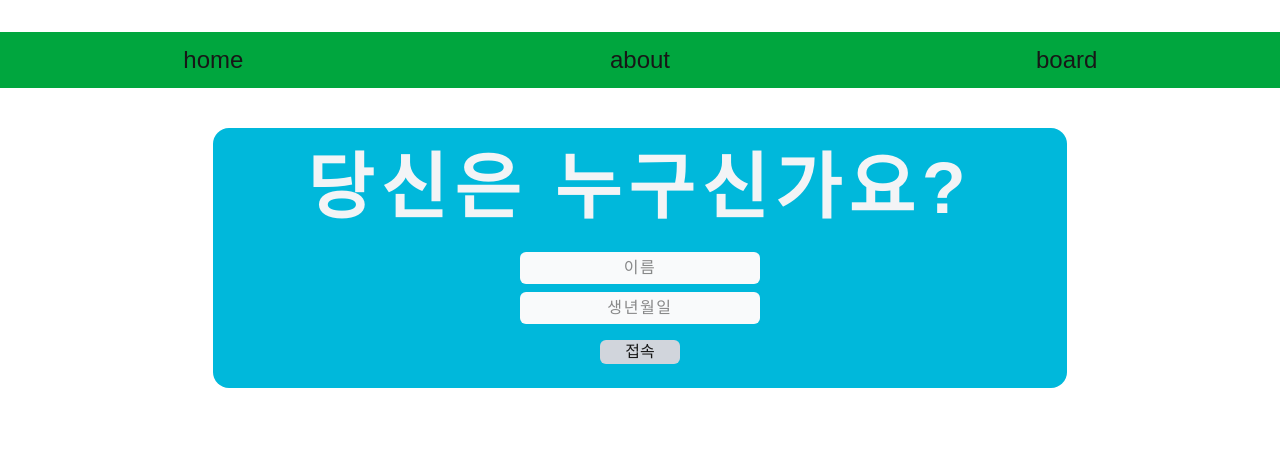
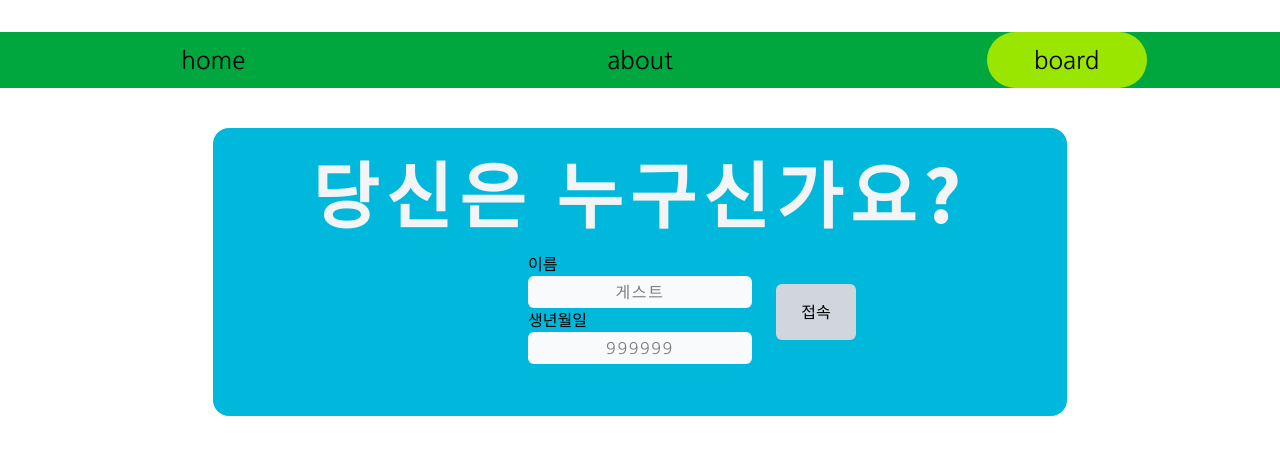
Before and after one commit to yoon-jeong-ho15/yoon-pf, a Next.js app: page /board in a window 1280 px wide. Shown: the top 454 px of the page. Built offline with nearby package versions, Linux system fonts and the light colour scheme.

Commit message:
navbar 에니메이션, 로그인폼

```diff
--- a/src/app/globals.css
+++ b/src/app/globals.css
@@ -1,6 +1,6 @@
 @import "tailwindcss";
 
-:root {
+/* :root {
   --background: #ffffff;
   --foreground: #171717;
 }
@@ -10,7 +10,7 @@
   --color-foreground: var(--foreground);
   --font-sans: var(--font-geist-sans);
   --font-mono: var(--font-geist-mono);
-}
+} */
 
 /* @media (prefers-color-scheme: dark) {
   :root {
@@ -50,7 +50,7 @@
 body {
   background: var(--background);
   color: var(--foreground);
-  font-family: Arial, Helvetica, sans-serif;
+  /* font-family: Arial, Helvetica, sans-serif; */
 }
 
 h1 {
--- a/src/app/layout.tsx
+++ b/src/app/layout.tsx
@@ -1,17 +1,7 @@
 import type { Metadata } from "next";
-import { Geist, Geist_Mono } from "next/font/google";
 import "./globals.css";
+import { nanumGothic } from "@/app/ui/fonts";
 import Navbar from "./ui/navbar";
-
-const geistSans = Geist({
-  variable: "--font-geist-sans",
-  subsets: ["latin"],
-});
-
-const geistMono = Geist_Mono({
-  variable: "--font-geist-mono",
-  subsets: ["latin"],
-});
 
 export const metadata: Metadata = {
   title: "윤정호",
@@ -25,9 +15,7 @@ export default function RootLayout({
 }>) {
   return (
     <html>
-      <body
-        className={`${geistSans.variable} ${geistMono.variable} antialiased`}
-      >
+      <body className={`${nanumGothic.className} antialiased`}>
         <Navbar />
         {children}
       </body>
--- /dev/null
+++ b/src/app/ui/fonts.ts
@@ -0,0 +1,7 @@
+import { Inter } from "next/font/google";
+import { Noto_Sans_KR } from "next/font/google";
+import { Nanum_Gothic } from "next/font/google";
+
+export const inter = Inter({ subsets: ["latin"] });
+export const notoSansKr = Noto_Sans_KR();
+export const nanumGothic = Nanum_Gothic({ weight: ["400", "700"] });
--- /dev/null
+++ b/src/app/ui/login-form.tsx
@@ -0,0 +1,84 @@
+"use client";
+import { useRef, useState } from "react";
+
+export default function LoginForm() {
+  const [username, setUsername] = useState<string>();
+  const [password, setPassword] = useState<string>();
+  const usernameRef = useRef<HTMLInputElement>(null);
+  const passwordRef = useRef<HTMLInputElement>(null);
+
+  const passwordHandler = (input: string) => {
+    const numberOnly = input.replace(/[^0-9]/g, "");
+    console.log("pwd : ", numberOnly);
+    setPassword(numberOnly);
+  };
+
+  return (
+    <div className="flex w-full justify-center items-center">
+      <div
+        className="
+            mt-6 mb-3 w-56
+            flex flex-col
+            justify-around
+            relative"
+      >
+        <div className="w-full">
+          <label>이름</label>
+          <input
+            name="username"
+            placeholder="게스트"
+            value={username}
+            ref={usernameRef}
+            onChange={(e) => setUsername(e.target.value)}
+            onKeyDown={(e) => {
+              if (e.key == "Enter" || e.key === "ArrowDown") {
+                passwordRef.current?.focus();
+              }
+            }}
+            className="
+                bg-gray-50 text-center rounded-md py-1
+                outline-none tracking-widest w-full
+                focus:bg-gray-100
+                focus:text-xl
+                transition-all
+                font-normal"
+          ></input>
+        </div>
+        <div className="w-full">
+          <label>생년월일</label>
+          <input
+            name="pwd"
+            placeholder="999999"
+            value={password}
+            ref={passwordRef}
+            onChange={(e) => passwordHandler(e.target.value)}
+            onKeyDown={(e) => {
+              if (e.key == "ArrowUp") {
+                usernameRef.current?.focus();
+              }
+            }}
+            className="
+                bg-gray-50 text-center rounded-md py-1
+                outline-none tracking-widest w-full
+                focus:bg-gray-100
+                focus:text-xl
+                transition-all
+                font-normal"
+          ></input>
+        </div>
+        <button
+          className="
+              w-20 h-14 rounded-md
+              font-normal
+              bg-gray-300
+              hover:bg-gray-200
+              active:bg-gray-300
+              absolute -right-26 top-8
+              "
+        >
+          접속
+        </button>
+      </div>
+    </div>
+  );
+}
--- a/src/app/ui/login.tsx
+++ b/src/app/ui/login.tsx
@@ -1,81 +1,31 @@
-"use client";
-
-import { useRef, useState } from "react";
+import { notoSansKr } from "@/app/ui/fonts";
+import LoginForm from "./login-form";
 
 export default function Login() {
-  const [username, setUsername] = useState<string>();
-  const [password, setPassword] = useState<string>();
-  const usernameRef = useRef<HTMLInputElement>(null);
-  const passwordRef = useRef<HTMLInputElement>(null);
-
-  const passwordHandler = (input: string) => {
-    const numberOnly = input.replace(/[^0-9]/g, "");
-    console.log("pwd : ", numberOnly);
-    setPassword(numberOnly);
-  };
-
   return (
-    <div className="flex justify-center">
+    <div className={`flex justify-center`}>
       <div
         className="
             flex flex-col
-            w-2/3 py-6
+            w-2/3 pt-7 pb-4
             mt-10
             items-center
             bg-cyan-500
             rounded-2xl
-        "
+            min-h-72"
       >
         <span
-          className="block text-7xl text-gray-100 font-bold
+          className={`
+            block text-7xl
+            text-gray-100
+            ${notoSansKr.className}
+            font-extrabold
             animate-letter-spacing
-            "
+            `}
         >
           당신은 누구신가요?
         </span>
-        <div className="w-60 h-20 mt-6 mb-3 flex flex-col justify-around">
-          <input
-            name="username"
-            placeholder="이름"
-            value={username}
-            ref={usernameRef}
-            onChange={(e) => setUsername(e.target.value)}
-            onKeyDown={(e) => {
-              if (e.key == "Enter" || e.key === "ArrowDown") {
-                passwordRef.current?.focus();
-              }
-            }}
-            className="
-                bg-gray-50 text-center rounded-md py-1
-                outline-none tracking-widest
-                focus:bg-gray-100
-                focus:text-xl
-                transition-all
-            "
-          ></input>
-          <input
-            name="pwd"
-            placeholder="생년월일"
-            value={password}
-            ref={passwordRef}
-            onChange={(e) => passwordHandler(e.target.value)}
-            onKeyDown={(e) => {
-              if (e.key == "ArrowUp") {
-                usernameRef.current?.focus();
-              }
-            }}
-            className="
-                bg-gray-50 text-center rounded-md py-1
-                outline-none tracking-widest
-                focus:bg-gray-100
-                focus:text-xl
-                transition-all
-            "
-          ></input>
-        </div>
-        <button className="w-20 h-6 rounded-md bg-gray-300 hover:bg-gray-200 active:bg-gray-300">
-          접속
-        </button>
+        <LoginForm />
       </div>
     </div>
   );
--- a/src/app/ui/navbar.tsx
+++ b/src/app/ui/navbar.tsx
@@ -1,6 +1,41 @@
+"use client";
+
 import Link from "next/link";
+import { usePathname } from "next/navigation";
+import { useRef, useEffect, useState } from "react";
 
 export default function Navbar() {
+  const pathname = usePathname();
+  const homeRef = useRef<HTMLAnchorElement>(null);
+  const aboutRef = useRef<HTMLAnchorElement>(null);
+  const boardRef = useRef<HTMLAnchorElement>(null);
+  const [activePosition, setActivePosition] = useState({ left: 0, width: 0 });
+
+  useEffect(() => {
+    //현재 주소로 ref 지정해주기
+    let currentRef = homeRef;
+    if (pathname === "/about") {
+      currentRef = aboutRef;
+    } else if (pathname === "/board") {
+      currentRef = boardRef;
+    }
+
+    //div 크기,위치 설정
+    if (currentRef && currentRef.current) {
+      const rect = currentRef.current.getBoundingClientRect();
+
+      console.log("currentRef : ", currentRef);
+      console.log("rect : ", rect);
+
+      if (rect) {
+        setActivePosition({
+          left: rect.left,
+          width: rect.width,
+        });
+      }
+    }
+  }, [pathname]);
+
   return (
     <>
       <nav
@@ -9,30 +44,52 @@ export default function Navbar() {
             items-center
             w-full h-14
             bg-green-600
-            mt-8 text-2xl"
+            mt-8 text-2xl
+            relative"
       >
         <Link
           href="/"
+          ref={homeRef}
           className="flex
-          justify-center items-center h-full w-1/4
-          hover:bg-green-500 transition-color duration-500 rounded-3xl"
+          justify-center items-center
+          h-full min-w-40
+          z-10"
         >
           home
         </Link>
         <Link
           href="/about"
-          className="flex justify-center items-center h-full w-1/4
-          hover:bg-green-500 transition-colors duration-500 rounded-3xl"
+          ref={aboutRef}
+          className="flex
+          justify-center items-center
+          h-full min-w-40
+          z-10"
         >
           about
         </Link>
         <Link
           href="/board"
-          className="flex justify-center items-center h-full w-1/4
-          hover:bg-green-500 transition-colors duration-500 rounded-3xl"
+          ref={boardRef}
+          className="flex
+          justify-center items-center
+          h-full min-w-40
+          z-10"
         >
           board
         </Link>
+        <div
+          className="
+            absolute bg-lime-400
+            h-full
+            rounded-4xl
+            transition-all
+            duration-300"
+          style={{
+            left: `${activePosition.left}px`,
+            width: `${activePosition.width}px`,
+            transitionTimingFunction: "cubic-bezier(0.34, 1.2, 0.64, 1)",
+          }}
+        ></div>
       </nav>
     </>
   );
```
